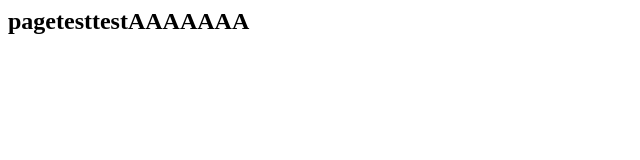
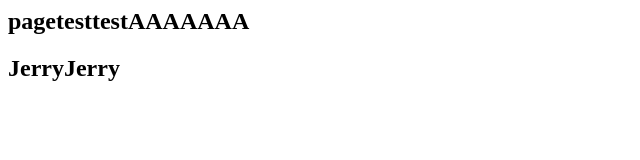
Before and after one commit to jerrytest0812/XXX, a plain HTML site: page docs/index.html in a window 1280 px wide. Shown: the whole page, without its empty margins (0-640 px from the left). Drawn offline with Linux system fonts and the light colour scheme.

Commit message:
Update index.html

```diff
--- a/docs/index.html
+++ b/docs/index.html
@@ -1,3 +1,4 @@
 <html>
 	<h2>pagetesttestAAAAAAA</h2>
+	<h2>JerryJerry</h2>
 </html>
```
